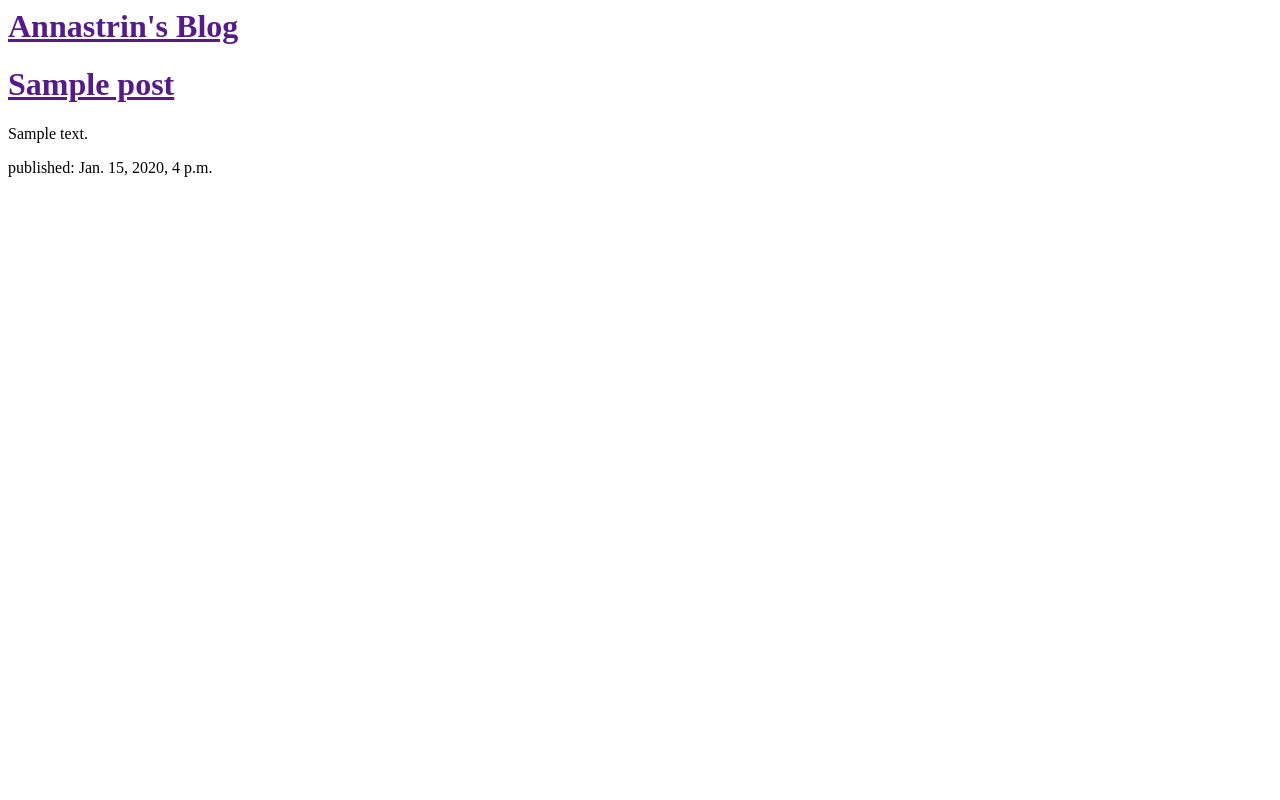
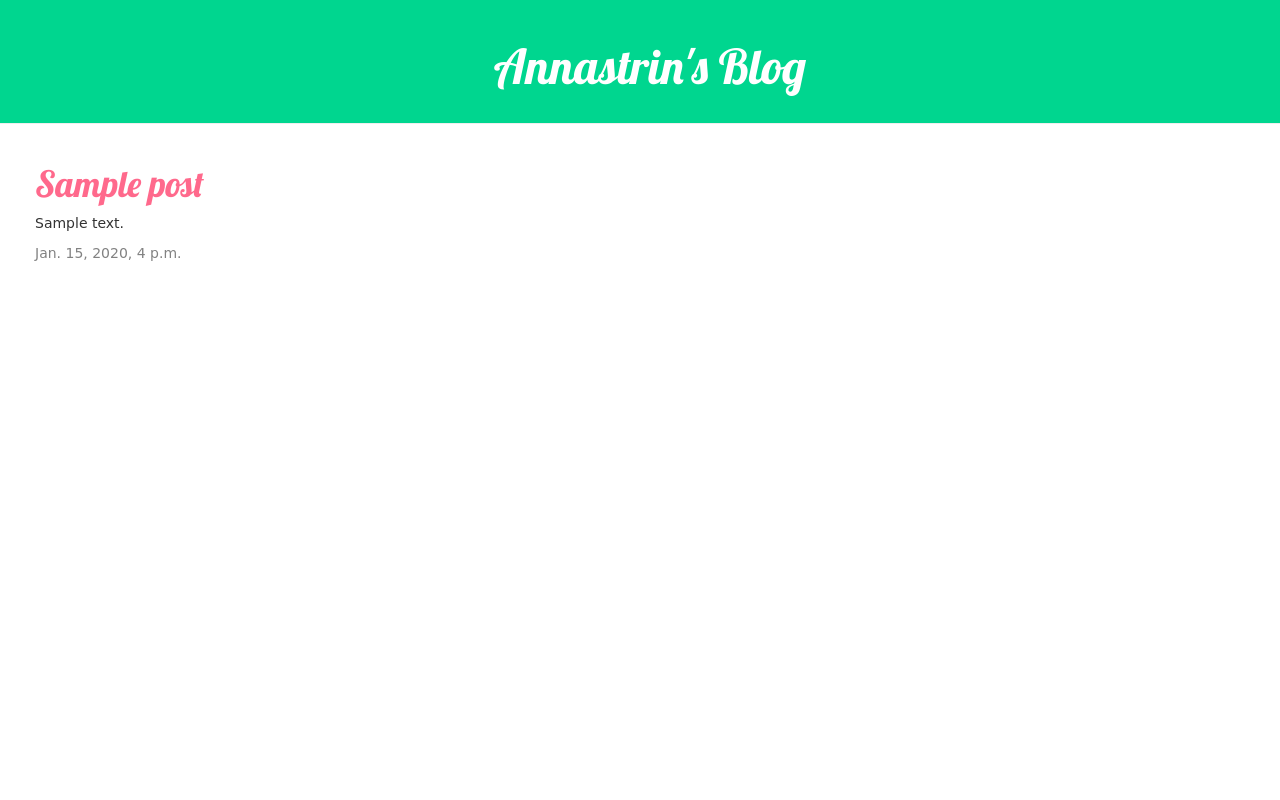
Before and after one commit to Annastrin/my-first-blog, a Django app: template blog/templates/blog/post_list.html in a window 1280 px wide. Run offline with Django 3.2, Linux system fonts and the light colour scheme; the template is opened without the code that fills it: values that come from a table or form of the project are taken from there, others are empty; tables that the repository leaves empty hold one stand-in row (values such as "Sample post"); some libraries are stand-ins or nearby versions.

Commit message:
change css colors

```diff
--- /dev/null
+++ b/blog/static/css/blog.css
@@ -0,0 +1,46 @@
+h1 a {
+	color: #E31945;
+	font-family: 'Lobster';
+}
+body {
+
+}
+.page-header {
+	background-color: #00d68f;
+	margin-top: 0;
+	padding: 20px 20px 20px 40px;
+	text-align: center;
+}
+.page-header h1, .page-header h1 a, .page-header h1 a:visited, .page-header h1 a:active {
+	color: #ffffff;
+	font-size: 36pt;
+	text-decoration: none;
+}
+.content {
+	margin-left: 20px;
+	font-family: cursive;
+}
+h1, h2, h3, h4 {
+	font-family: 'Lobster', cursive;
+}
+.date {
+	color: #828282;
+}
+.save {
+	float: right;
+}
+.post-form textarea, .post-form input {
+	width: 100%;
+}
+.top-menu, .top-menu:hover, .top-menu:visited {
+	color: #ffffff;
+	float: right;
+	font-size: 26pt;
+	margin-right: 20px;
+}
+.post {
+	margin-bottom: 40px;
+}
+.post h1 a, .post h1 a:visited {
+	color: #ff698c;
+}
--- a/blog/templates/blog/post_list.html
+++ b/blog/templates/blog/post_list.html
@@ -1,17 +1,30 @@
+{% load staticfiles %}
 <html>
     <head>
     	<title>Annastrin's blog</title>
+    	<link rel="stylesheet" href="//maxcdn.bootstrapcdn.com/bootstrap/3.2.0/css/bootstrap.min.css">
+    	<link rel="stylesheet" href="//maxcdn.bootstrapcdn.com/bootstrap/3.2.0/css/bootstrap-theme.min.css">
+    	<link rel="stylesheet" href="{% static 'css/blog.css' %}">
+    	<link href="https://fonts.googleapis.com/css?family=Lobster&subset=latin,cyrillic" rel="stylesheet" type="text/css">
     </head>
     <body>
-        <div>
+        <div class="page-header">
             <h1><a href="">Annastrin's Blog</a></h1>
         </div>
+        <div class="content container">
+        	<div class="row">
+        		<div class="col-md-8">
         			{% for post in posts %}
-        	<div>
+        				<div class="post">
         					<h1><a href="">{{ post.title }}</a></h1>
         					<p>{{ post.text|linebreaksbr }}</p>
-        		<p>published: {{ post.published_date }}</p>
+        					<div class="date">
+        						{{ post.published_date }}
+        					</div>
         				</div>
         			{% endfor %}
+        		</div>
+        	</div>
+        </div>
     </body>
 </html>
```
Lines whose indentation alone changed are shown as unchanged.
